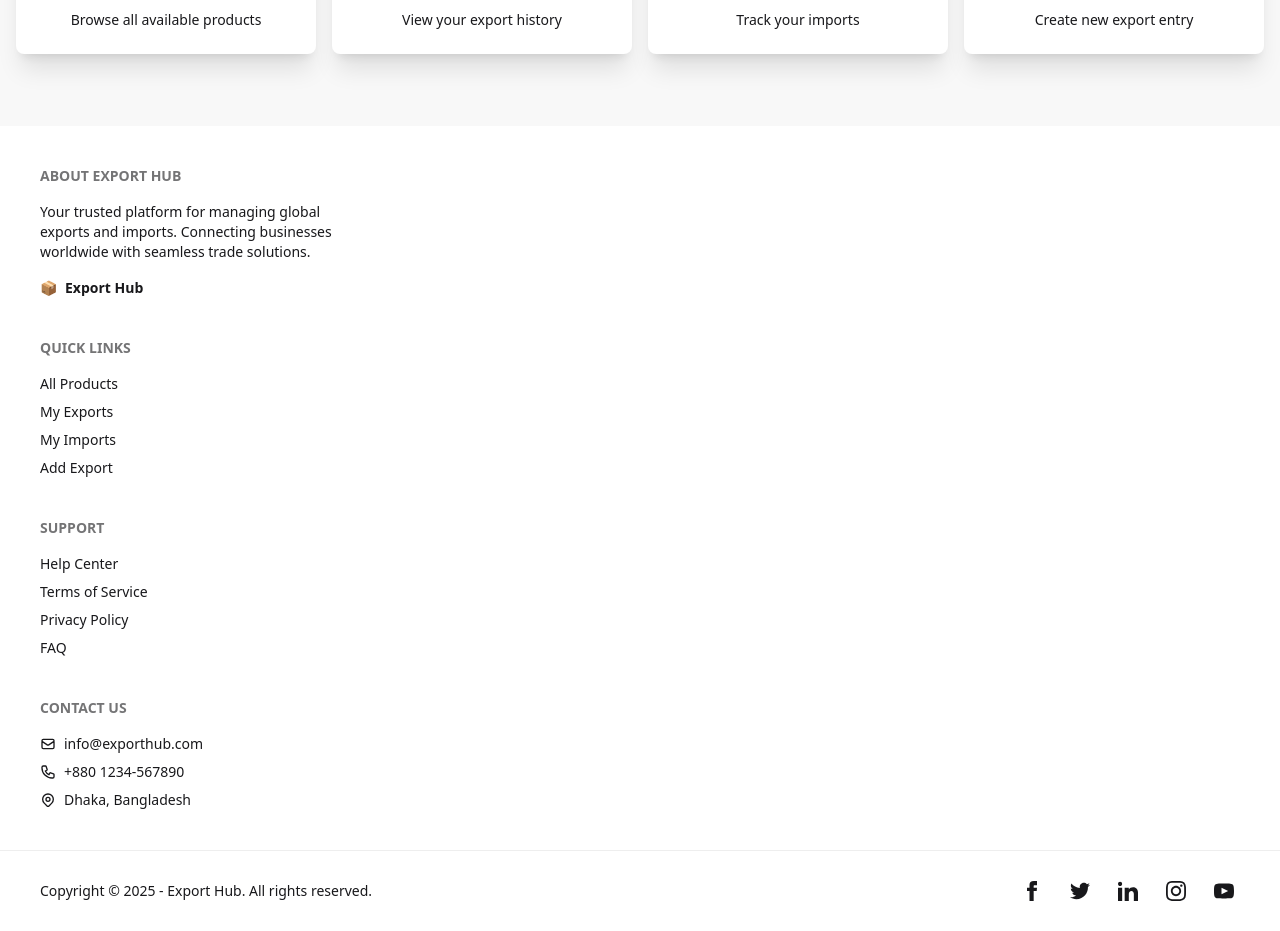
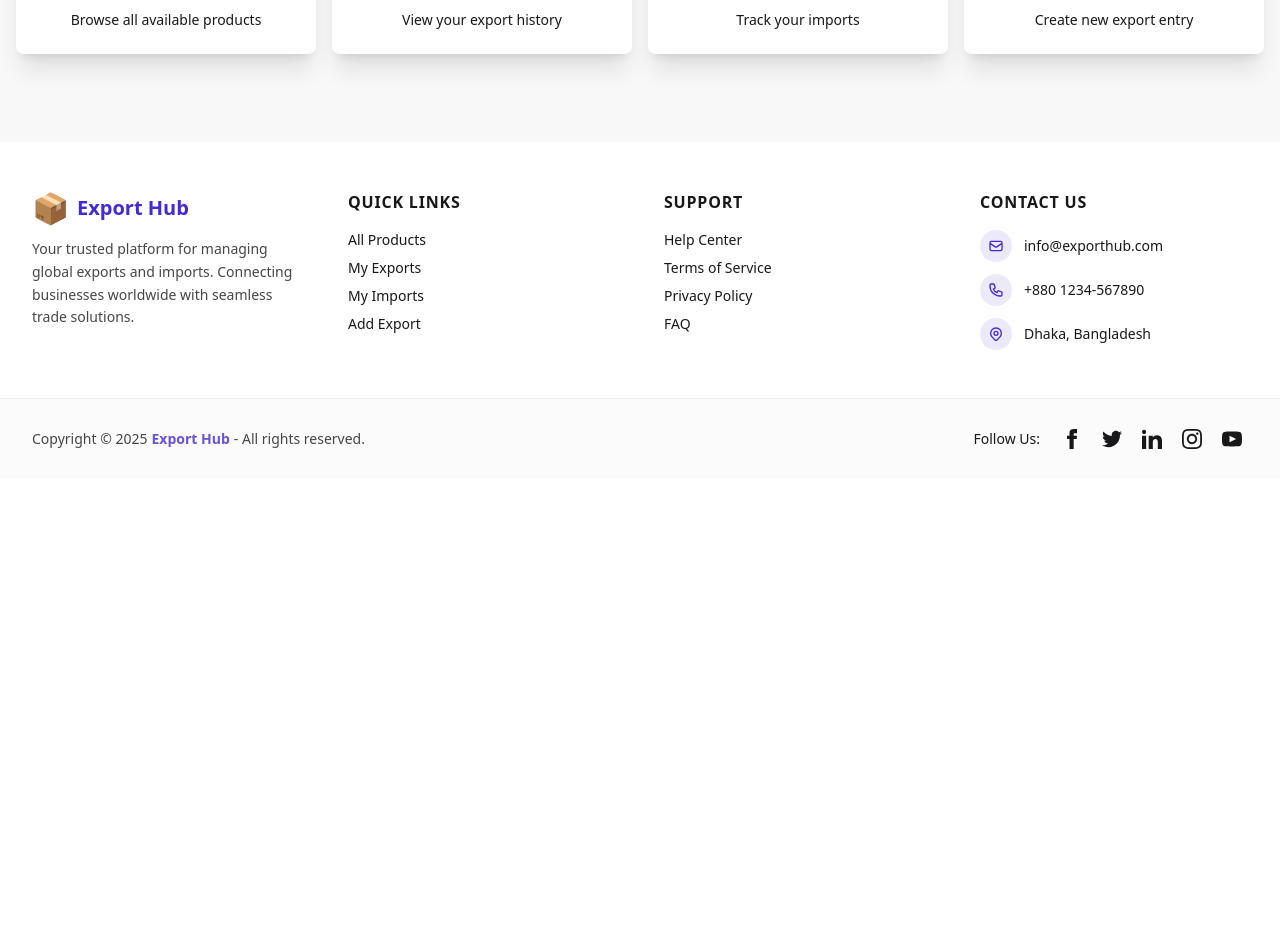
Before and after one commit to Nayem-51/client_10, a React (Vite) app: page / in a window 1280 px wide. Shown: the part 806-1737 px from the top of the page. After the commit the page ends 1285 px from the top, so only its background shows below. Built offline with nearby package versions, Linux system fonts and the light colour scheme.

Commit message:
layout footer added

```diff
--- a/src/Layout/Root.jsx
+++ b/src/Layout/Root.jsx
@@ -168,82 +168,109 @@ const Root = () => {
       </main>
 
       {/* Footer */}
-      <footer className="bg-base-100 text-base-content mt-8">
-        <div className="footer p-10 container mx-auto">
+      <footer className="bg-base-100 text-base-content mt-12">
+        {/* Main Footer Content */}
+        <div className="container mx-auto px-4 sm:px-6 lg:px-8 py-8 lg:py-12">
+          <div className="grid grid-cols-1 sm:grid-cols-2 lg:grid-cols-4 gap-8 lg:gap-12">
+
             {/* Company Info */}
-          <nav>
-            <h6 className="footer-title">About Export Hub</h6>
-            <p className="max-w-xs text-sm">
+            <div className="space-y-4">
+              <div className="flex items-center gap-2 mb-3">
+                <span className="text-3xl">📦</span>
+                <h3 className="text-xl font-bold text-primary">Export Hub</h3>
+              </div>
+              <p className="text-sm leading-relaxed opacity-80">
                 Your trusted platform for managing global exports and imports.
                 Connecting businesses worldwide with seamless trade solutions.
               </p>
-            <div className="flex gap-2 mt-2">
-              <span className="text-primary">📦</span>
-              <span className="text-sm font-semibold">Export Hub</span>
             </div>
-          </nav>
 
             {/* Quick Links */}
-          <nav>
-            <h6 className="footer-title">Quick Links</h6>
-            <Link to="/all-products" className="link link-hover">All Products</Link>
-            <Link to="/my-exports" className="link link-hover">My Exports</Link>
-            <Link to="/my-imports" className="link link-hover">My Imports</Link>
-            <Link to="/add-export" className="link link-hover">Add Export</Link>
+            <div className="space-y-4">
+              <h6 className="text-base font-bold uppercase tracking-wider">Quick Links</h6>
+              <nav className="flex flex-col space-y-2">
+                <Link to="/all-products" className="link link-hover text-sm hover:text-primary transition-colors">
+                  All Products
+                </Link>
+                <Link to="/my-exports" className="link link-hover text-sm hover:text-primary transition-colors">
+                  My Exports
+                </Link>
+                <Link to="/my-imports" className="link link-hover text-sm hover:text-primary transition-colors">
+                  My Imports
+                </Link>
+                <Link to="/add-export" className="link link-hover text-sm hover:text-primary transition-colors">
+                  Add Export
+                </Link>
               </nav>
+            </div>
 
             {/* Support */}
-          <nav>
-            <h6 className="footer-title">Support</h6>
-            <a className="link link-hover">Help Center</a>
-            <a className="link link-hover">Terms of Service</a>
-            <a className="link link-hover">Privacy Policy</a>
-            <a className="link link-hover">FAQ</a>
+            <div className="space-y-4">
+              <h6 className="text-base font-bold uppercase tracking-wider">Support</h6>
+              <nav className="flex flex-col space-y-2">
+                <a className="link link-hover text-sm hover:text-primary transition-colors">Help Center</a>
+                <a className="link link-hover text-sm hover:text-primary transition-colors">Terms of Service</a>
+                <a className="link link-hover text-sm hover:text-primary transition-colors">Privacy Policy</a>
+                <a className="link link-hover text-sm hover:text-primary transition-colors">FAQ</a>
               </nav>
+            </div>
 
             {/* Contact Info */}
-          <nav>
-            <h6 className="footer-title">Contact Us</h6>
-            <div className="flex flex-col gap-2">
-              <a className="link link-hover flex items-center gap-2">
-                <svg xmlns="http://www.w3.org/2000/svg" className="h-4 w-4" fill="none" viewBox="0 0 24 24" stroke="currentColor">
+            <div className="space-y-4">
+              <h6 className="text-base font-bold uppercase tracking-wider">Contact Us</h6>
+              <div className="flex flex-col space-y-3">
+                <a href="mailto:info@exporthub.com" className="flex items-center gap-3 text-sm hover:text-primary transition-colors group">
+                  <div className="flex-shrink-0 w-8 h-8 bg-primary/10 rounded-full flex items-center justify-center group-hover:bg-primary/20 transition-colors">
+                    <svg xmlns="http://www.w3.org/2000/svg" className="h-4 w-4 text-primary" fill="none" viewBox="0 0 24 24" stroke="currentColor">
                       <path strokeLinecap="round" strokeLinejoin="round" strokeWidth={2} d="M3 8l7.89 5.26a2 2 0 002.22 0L21 8M5 19h14a2 2 0 002-2V7a2 2 0 00-2-2H5a2 2 0 00-2 2v10a2 2 0 002 2z" />
                     </svg>
-                info@exporthub.com
+                  </div>
+                  <span>info@exporthub.com</span>
                 </a>
-              <a className="link link-hover flex items-center gap-2">
-                <svg xmlns="http://www.w3.org/2000/svg" className="h-4 w-4" fill="none" viewBox="0 0 24 24" stroke="currentColor">
+                <a href="tel:+8801234567890" className="flex items-center gap-3 text-sm hover:text-primary transition-colors group">
+                  <div className="flex-shrink-0 w-8 h-8 bg-primary/10 rounded-full flex items-center justify-center group-hover:bg-primary/20 transition-colors">
+                    <svg xmlns="http://www.w3.org/2000/svg" className="h-4 w-4 text-primary" fill="none" viewBox="0 0 24 24" stroke="currentColor">
                       <path strokeLinecap="round" strokeLinejoin="round" strokeWidth={2} d="M3 5a2 2 0 012-2h3.28a1 1 0 01.948.684l1.498 4.493a1 1 0 01-.502 1.21l-2.257 1.13a11.042 11.042 0 005.516 5.516l1.13-2.257a1 1 0 011.21-.502l4.493 1.498a1 1 0 01.684.949V19a2 2 0 01-2 2h-1C9.716 21 3 14.284 3 6V5z" />
                     </svg>
-                +880 1234-567890
+                  </div>
+                  <span>+880 1234-567890</span>
                 </a>
-              <a className="link link-hover flex items-center gap-2">
-                <svg xmlns="http://www.w3.org/2000/svg" className="h-4 w-4" fill="none" viewBox="0 0 24 24" stroke="currentColor">
+                <div className="flex items-center gap-3 text-sm">
+                  <div className="flex-shrink-0 w-8 h-8 bg-primary/10 rounded-full flex items-center justify-center">
+                    <svg xmlns="http://www.w3.org/2000/svg" className="h-4 w-4 text-primary" fill="none" viewBox="0 0 24 24" stroke="currentColor">
                       <path strokeLinecap="round" strokeLinejoin="round" strokeWidth={2} d="M17.657 16.657L13.414 20.9a1.998 1.998 0 01-2.827 0l-4.244-4.243a8 8 0 1111.314 0z" />
                       <path strokeLinecap="round" strokeLinejoin="round" strokeWidth={2} d="M15 11a3 3 0 11-6 0 3 3 0 016 0z" />
                     </svg>
-                Dhaka, Bangladesh
-              </a>
                   </div>
-          </nav>
+                  <span>Dhaka, Bangladesh</span>
+                </div>
+              </div>
+            </div>
+          </div>
         </div>
 
         {/* Bottom Bar with Social Links and Copyright */}
-        <div className="border-t border-base-300">
-          <div className="container mx-auto px-10 py-6">
+        <div className="border-t border-base-300 bg-base-200/50">
+          <div className="container mx-auto px-4 sm:px-6 lg:px-8 py-6">
             <div className="flex flex-col md:flex-row justify-between items-center gap-4">
+
               {/* Copyright */}
-              <div className="text-sm text-center md:text-left">
-                <p>Copyright © {new Date().getFullYear()} - Export Hub. All rights reserved.</p>
+              <div className="text-sm text-center md:text-left order-2 md:order-1">
+                <p className="opacity-80">
+                  Copyright © {new Date().getFullYear()}
+                  <span className="font-semibold text-primary mx-1">Export Hub</span>
+                  - All rights reserved.
+                </p>
               </div>
 
               {/* Social Links */}
-              <div className="flex gap-4">
+              <div className="flex items-center gap-2 order-1 md:order-2">
+                <span className="text-sm font-medium mr-2 hidden sm:inline">Follow Us:</span>
                 <a
                   href="https://facebook.com"
                   target="_blank"
                   rel="noopener noreferrer"
-                  className="btn btn-ghost btn-sm btn-circle hover:text-primary"
+                  className="btn btn-ghost btn-sm btn-circle hover:bg-primary hover:text-primary-content transition-all"
                   aria-label="Facebook"
                 >
                   <svg xmlns="http://www.w3.org/2000/svg" className="h-5 w-5" fill="currentColor" viewBox="0 0 24 24">
@@ -254,7 +281,7 @@ const Root = () => {
                   href="https://twitter.com"
                   target="_blank"
                   rel="noopener noreferrer"
-                  className="btn btn-ghost btn-sm btn-circle hover:text-primary"
+                  className="btn btn-ghost btn-sm btn-circle hover:bg-primary hover:text-primary-content transition-all"
                   aria-label="Twitter"
                 >
                   <svg xmlns="http://www.w3.org/2000/svg" className="h-5 w-5" fill="currentColor" viewBox="0 0 24 24">
@@ -265,7 +292,7 @@ const Root = () => {
                   href="https://linkedin.com"
                   target="_blank"
                   rel="noopener noreferrer"
-                  className="btn btn-ghost btn-sm btn-circle hover:text-primary"
+                  className="btn btn-ghost btn-sm btn-circle hover:bg-primary hover:text-primary-content transition-all"
                   aria-label="LinkedIn"
                 >
                   <svg xmlns="http://www.w3.org/2000/svg" className="h-5 w-5" fill="currentColor" viewBox="0 0 24 24">
@@ -276,7 +303,7 @@ const Root = () => {
                   href="https://instagram.com"
                   target="_blank"
                   rel="noopener noreferrer"
-                  className="btn btn-ghost btn-sm btn-circle hover:text-primary"
+                  className="btn btn-ghost btn-sm btn-circle hover:bg-primary hover:text-primary-content transition-all"
                   aria-label="Instagram"
                 >
                   <svg xmlns="http://www.w3.org/2000/svg" className="h-5 w-5" fill="currentColor" viewBox="0 0 24 24">
@@ -287,7 +314,7 @@ const Root = () => {
                   href="https://youtube.com"
                   target="_blank"
                   rel="noopener noreferrer"
-                  className="btn btn-ghost btn-sm btn-circle hover:text-primary"
+                  className="btn btn-ghost btn-sm btn-circle hover:bg-primary hover:text-primary-content transition-all"
                   aria-label="YouTube"
                 >
                   <svg xmlns="http://www.w3.org/2000/svg" className="h-5 w-5" fill="currentColor" viewBox="0 0 24 24">
```
Lines whose indentation alone changed are shown as unchanged.
